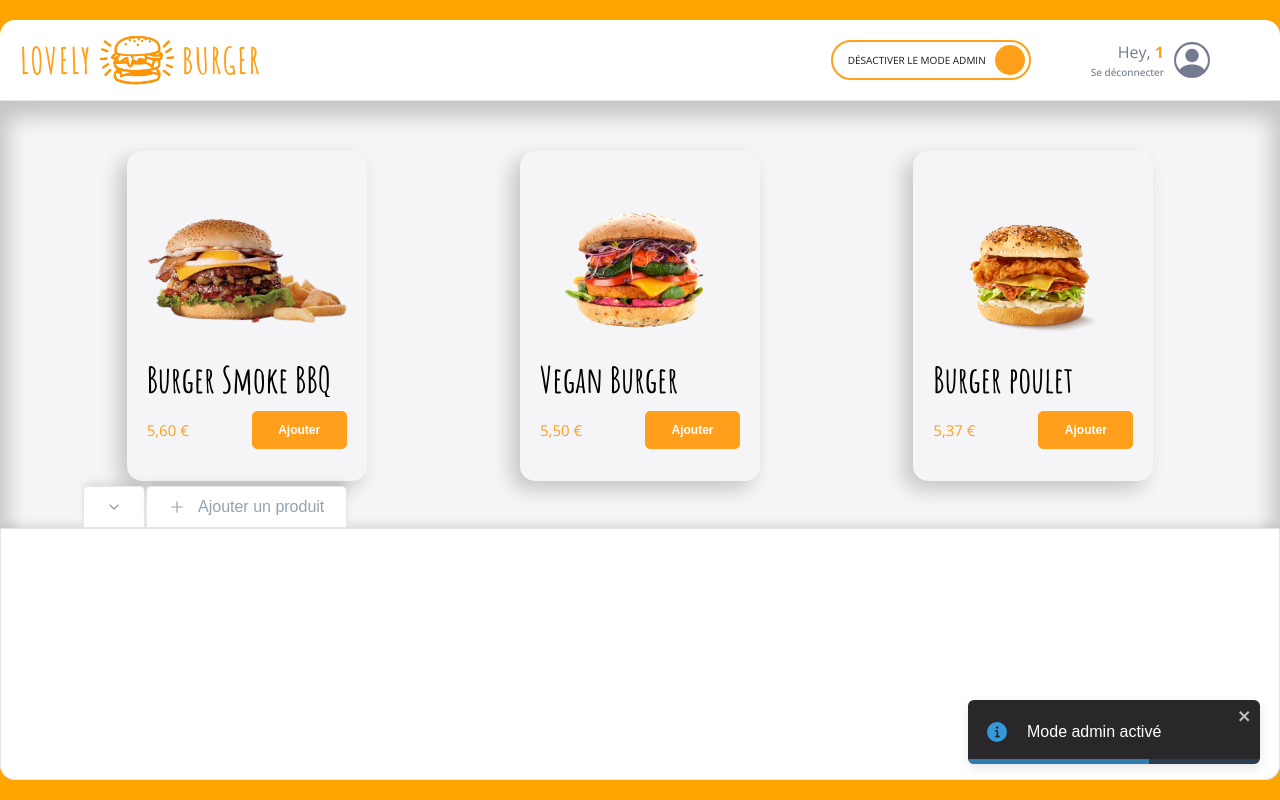
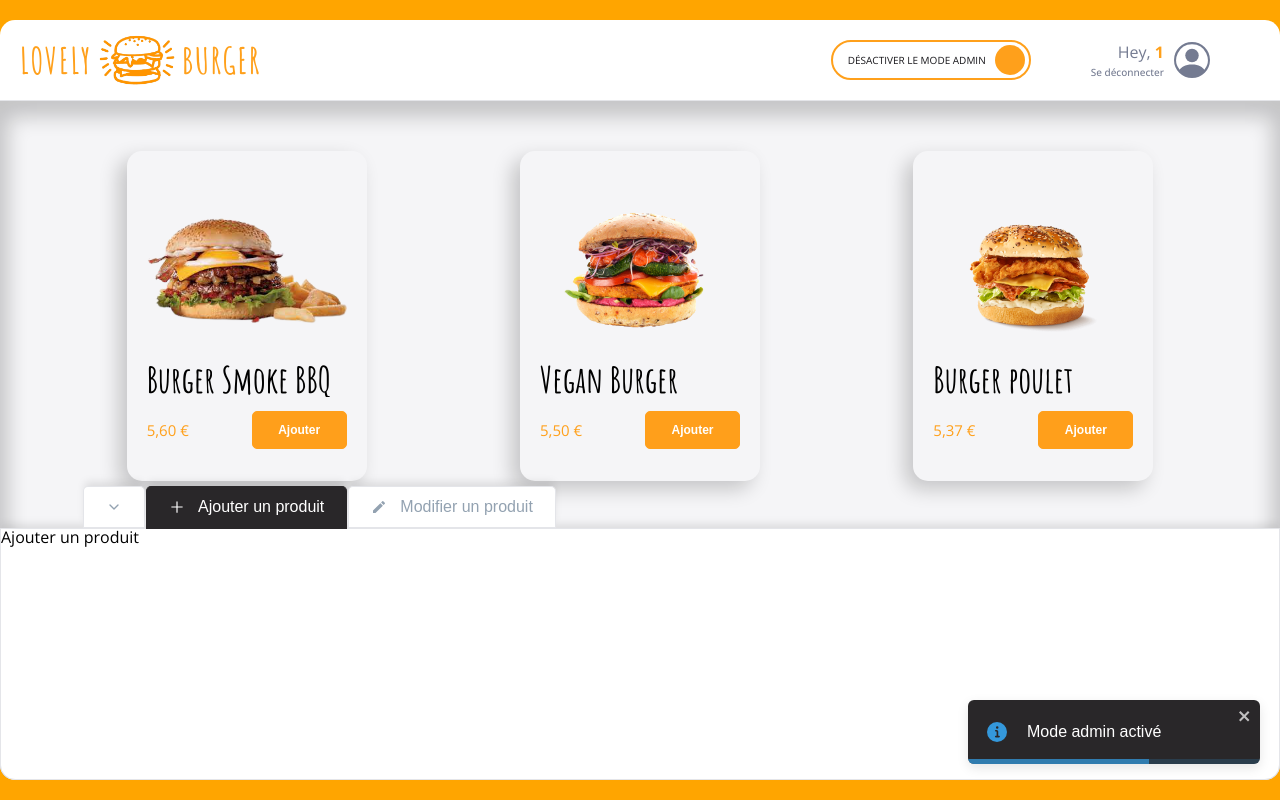
Before and after one commit to yoannlg/site-react-training, a React (Vite) app: page /order/1 in a window 1280 px wide. Both pictures are taken after a click on the label 930 px from the left and 60 px from the top of the page. Built offline with nearby package versions, Linux system fonts and the light colour scheme; grey boxes are pictures that could not be loaded; the HTML template or start-up script is replaced by a standard one.

Commit message:
✨ F07: Admin > finalisation du pannel admin avec utilisation de useContex

```diff
--- a/src/components/pages/order/OrderPage.jsx
+++ b/src/components/pages/order/OrderPage.jsx
@@ -7,10 +7,19 @@ import { useState } from "react";
 
 export default function OrderPage() {
   const [isAdmin, setIsAdmin] = useState(false);
+  const [isCollapsed, setIsCollapsed] = useState(false);
+  const [isAddTabActive, setIsAddTabActive] = useState(true);
+  const [isEditTabActive, setIsEditTabActive] = useState(false);
 
   const valueOrderContext = {
     isAdmin,
     setIsAdmin,
+    isCollapsed,
+    setIsCollapsed,
+    isAddTabActive,
+    setIsAddTabActive,
+    isEditTabActive,
+    setIsEditTabActive,
   };
 
   return (
--- a/src/components/pages/order/menu/Admin/Admin.jsx
+++ b/src/components/pages/order/menu/Admin/Admin.jsx
@@ -2,13 +2,14 @@ import styled from "styled-components";
 import AdminTabs from "./AdminTabs";
 import AdminPanel from "./AdminPanel";
 import { theme } from "../../../../../theme";
-import { useState } from "react";
+import { useContext } from "react";
+import { OrderContext } from "../../../../../context/OrderContext";
 
 export default function Admin() {
-  const [isCollapsed, setIsCollapsed] = useState(false);
+  const { isCollapsed } = useContext(OrderContext);
   return (
     <AdminStyled>
-      <AdminTabs isCollapsed={isCollapsed} setIsCollapsed={setIsCollapsed} />
+      <AdminTabs />
       {!isCollapsed && <AdminPanel />}
       <div className="admin-tabs"></div>
     </AdminStyled>
--- a/src/components/pages/order/menu/Admin/AdminPanel.jsx
+++ b/src/components/pages/order/menu/Admin/AdminPanel.jsx
@@ -1,8 +1,16 @@
 import styled from "styled-components";
 import { theme } from "../../../../../theme";
+import { useContext } from "react";
+import { OrderContext } from "../../../../../context/OrderContext";
 
 export default function AdminPanel() {
-  return <AdminPanelStyled></AdminPanelStyled>;
+  const { isAddTabActive, isEditTabActive } = useContext(OrderContext);
+  return (
+    <AdminPanelStyled>
+      {isAddTabActive && <span>{"Ajouter un produit"}</span>}
+      {isEditTabActive && <span>{"Modifier un produit"}</span>}
+    </AdminPanelStyled>
+  );
 }
 
 const AdminPanelStyled = styled.div`
@@ -13,5 +21,4 @@ const AdminPanelStyled = styled.div`
   box-shadow: ${theme.shadows.subtle};
   border-bottom-right-radius: ${theme.borderRadius.extraRound};
   border-bottom-left-radius: ${theme.borderRadius.extraRound};
-  height: 250px;
 `;
--- a/src/components/pages/order/menu/Admin/AdminTabs.jsx
+++ b/src/components/pages/order/menu/Admin/AdminTabs.jsx
@@ -3,17 +3,33 @@ import Tab from "../../../../reusable-ui/Tab";
 import { FiChevronDown, FiChevronUp } from "react-icons/fi";
 import { theme } from "../../../../../theme";
 import { AiOutlinePlus } from "react-icons/ai";
-import { useState } from "react";
+import { MdModeEditOutline } from "react-icons/md";
+import { useContext } from "react";
+import { OrderContext } from "../../../../../context/OrderContext";
 
-export default function AdminTabs({ isCollapsed, setIsCollapsed }) {
-  const [isActiveTab, setIsActiveTab] = useState(false);
+export default function AdminTabs() {
+  const {
+    isCollapsed,
+    setIsCollapsed,
+    isAddTabActive,
+    setIsAddTabActive,
+    isEditTabActive,
+    setIsEditTabActive,
+  } = useContext(OrderContext);
 
   const handleClickOnCollapsedTab = () => {
     setIsCollapsed(!isCollapsed);
   };
 
-  const handleClick = () => {
-    setIsActiveTab(!isActiveTab);
+  const selectAddTab = () => {
+    setIsCollapsed(false);
+    setIsAddTabActive(true);
+    setIsEditTabActive(false);
+  };
+  const selectEditTab = () => {
+    setIsCollapsed(false);
+    setIsEditTabActive(true);
+    setIsAddTabActive(false);
   };
 
   return (
@@ -24,10 +40,16 @@ export default function AdminTabs({ isCollapsed, setIsCollapsed }) {
         className={isCollapsed ? "is-active" : ""}
       />
       <Tab
-        onClick={handleClick}
+        onClick={selectAddTab}
         icon={<AiOutlinePlus />}
         label="Ajouter un produit"
-        className={isActiveTab && !isCollapsed ? "is-active" : ""}
+        className={isAddTabActive ? "is-active" : ""}
+      />
+      <Tab
+        onClick={selectEditTab}
+        icon={<MdModeEditOutline />}
+        label="Modifier un produit"
+        className={isEditTabActive ? "is-active" : ""}
       />
     </AdminTabsStyled>
   );
--- a/src/context/OrderContext.jsx
+++ b/src/context/OrderContext.jsx
@@ -3,4 +3,10 @@ import { createContext } from "react";
 export const OrderContext = createContext({
   isAdmin: false,
   setIsAdmin: () => {},
+  isCollapsed: false,
+  setIsCollapsed: () => {},
+  isAddTabActive: false,
+  setIsAddTabActive: () => {},
+  isEditTabActive: false,
+  setIsEditTabActive: () => {},
 });
```
